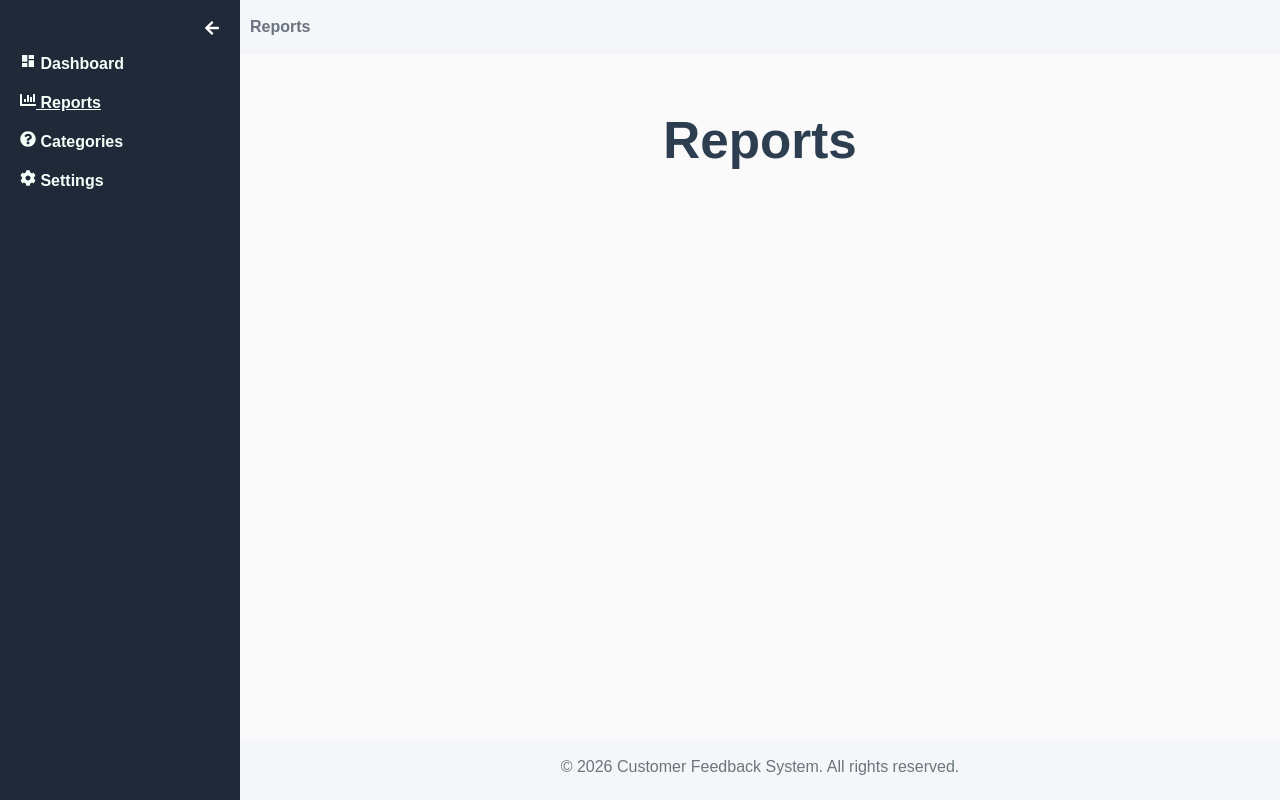
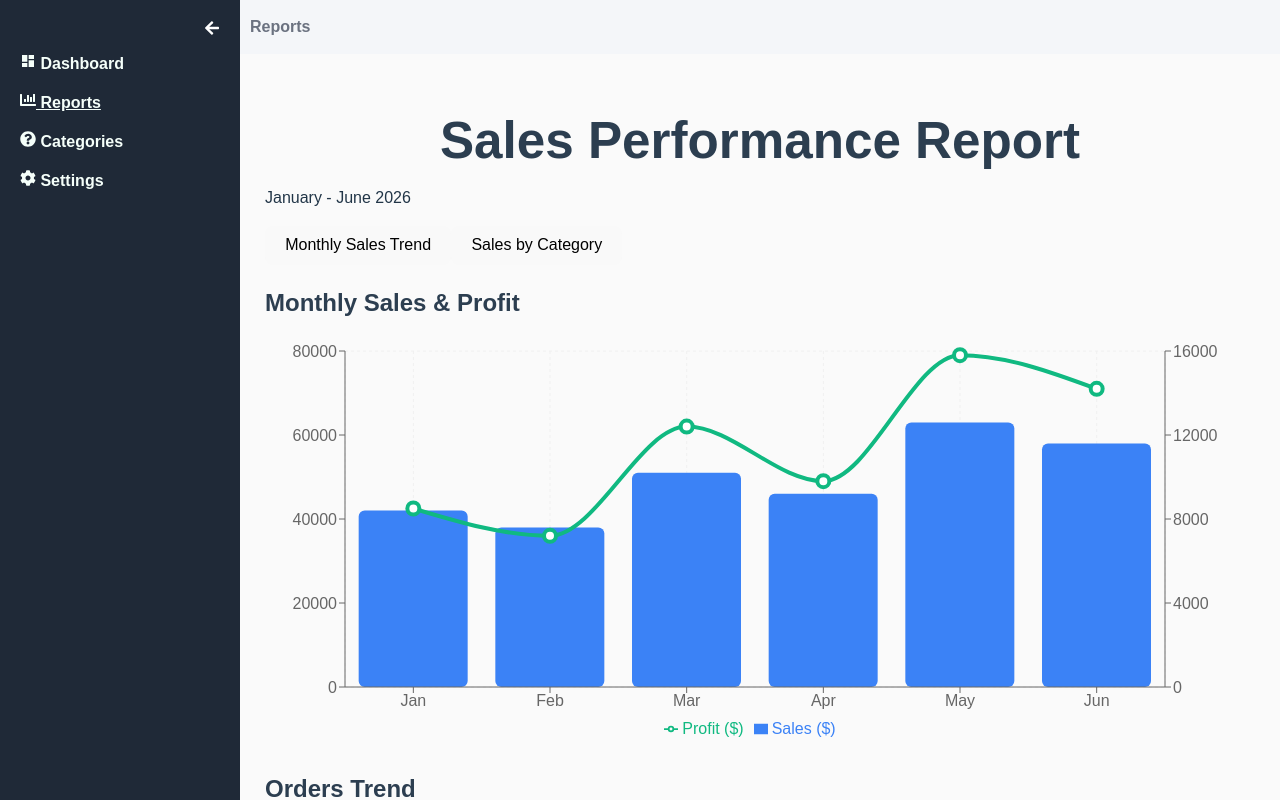
Before and after one commit to dickmacalinao/customer-feedback-web, a React (Vite) app: page /reports in a window 1280 px wide. Shown: the top 800 px of the page. Built offline with nearby package versions, Linux system fonts and the light colour scheme.

Commit message:
Added dummy report

```diff
--- a/package.json
+++ b/package.json
@@ -16,7 +16,8 @@
     "react": "^19.2.0",
     "react-dom": "^19.2.0",
     "react-icons": "^5.6.0",
-    "react-router-dom": "^7.13.1"
+    "react-router-dom": "^7.13.1",
+    "recharts": "^3.8.0"
   },
   "devDependencies": {
     "@eslint/js": "^9.39.1",
--- a/src/pages/admin/Reports.tsx
+++ b/src/pages/admin/Reports.tsx
@@ -1,3 +1,178 @@
+// src/App.tsx
+import { useState } from "react";
+import {
+  BarChart,
+  Bar,
+  LineChart,
+  Line,
+  PieChart,
+  Pie,
+  Cell,
+  XAxis,
+  YAxis,
+  CartesianGrid,
+  Tooltip,
+  Legend,
+  ResponsiveContainer,
+} from "recharts";
+
+// Sample Data - Monthly Sales Report
+const monthlyData = [
+  { month: "Jan", sales: 42000, profit: 8500, orders: 320 },
+  { month: "Feb", sales: 38000, profit: 7200, orders: 280 },
+  { month: "Mar", sales: 51000, profit: 12400, orders: 410 },
+  { month: "Apr", sales: 46000, profit: 9800, orders: 350 },
+  { month: "May", sales: 63000, profit: 15800, orders: 480 },
+  { month: "Jun", sales: 58000, profit: 14200, orders: 450 },
+];
+
+const categoryData = [
+  { name: "Electronics", value: 45, color: "#8884d8" },
+  { name: "Clothing", value: 25, color: "#82ca9d" },
+  { name: "Home & Kitchen", value: 20, color: "#ffc658" },
+  { name: "Books", value: 10, color: "#ff7300" },
+];
+
+// const COLORS = ["#8884d8", "#82ca9d", "#ffc658", "#ff7300"];
+
 export default function Reports() {
-  return <h1>Reports</h1>;
+  const [activeTab, setActiveTab] = useState<"sales" | "category">("sales");
+
+  return (
+    <div className="min-h-screen bg-gray-50 py-8 px-4">
+      <div className="max-w-6xl mx-auto">
+        <div className="text-center mb-10">
+          <h1 className="text-4xl font-bold text-gray-800 mb-2">
+            Sales Performance Report
+          </h1>
+          <p className="text-gray-600">January - June 2026</p>
+        </div>
+
+        {/* Tabs */}
+        <div className="flex justify-center mb-8 gap-4">
+          <button
+            onClick={() => setActiveTab("sales")}
+            className={`px-6 py-3 rounded-lg font-medium transition-all ${
+              activeTab === "sales"
+                ? "bg-blue-600 text-white shadow-md"
+                : "bg-white text-gray-700 hover:bg-gray-100"
+            }`}
+          >
+            Monthly Sales Trend
+          </button>
+          <button
+            onClick={() => setActiveTab("category")}
+            className={`px-6 py-3 rounded-lg font-medium transition-all ${
+              activeTab === "category"
+                ? "bg-blue-600 text-white shadow-md"
+                : "bg-white text-gray-700 hover:bg-gray-100"
+            }`}
+          >
+            Sales by Category
+          </button>
+        </div>
+
+        {/* Charts Container */}
+        <div className="grid grid-cols-1 lg:grid-cols-2 gap-8">
+          {/* Bar + Line Combined Chart */}
+          {activeTab === "sales" && (
+            <div className="lg:col-span-2 bg-white p-6 rounded-2xl shadow-sm">
+              <h2 className="text-2xl font-semibold mb-6 text-gray-800">
+                Monthly Sales & Profit
+              </h2>
+              <ResponsiveContainer width="100%" height={420}>
+                <BarChart
+                  data={monthlyData}
+                  margin={{ top: 20, right: 30, left: 20, bottom: 10 }}
+                >
+                  <CartesianGrid strokeDasharray="3 3" stroke="#f0f0f0" />
+                  <XAxis dataKey="month" tick={{ fill: "#666" }} />
+                  <YAxis yAxisId="left" tick={{ fill: "#666" }} />
+                  <YAxis
+                    yAxisId="right"
+                    orientation="right"
+                    tick={{ fill: "#666" }}
+                  />
+                  <Tooltip />
+                  <Legend />
+
+                  <Bar
+                    yAxisId="left"
+                    dataKey="sales"
+                    fill="#3b82f6"
+                    name="Sales ($)"
+                    radius={6}
+                  />
+                  <Line
+                    yAxisId="right"
+                    type="monotone"
+                    dataKey="profit"
+                    stroke="#10b981"
+                    strokeWidth={4}
+                    dot={{ r: 6 }}
+                    name="Profit ($)"
+                  />
+                </BarChart>
+              </ResponsiveContainer>
+            </div>
+          )}
+
+          {/* Pie Chart */}
+          {activeTab === "category" && (
+            <div className="bg-white p-8 rounded-2xl shadow-sm">
+              <h2 className="text-2xl font-semibold mb-6 text-gray-800 text-center">
+                Revenue by Category
+              </h2>
+              <ResponsiveContainer width="100%" height={420}>
+                <PieChart>
+                  <Pie
+                    data={categoryData}
+                    cx="50%"
+                    cy="50%"
+                    innerRadius={80}
+                    outerRadius={160}
+                    dataKey="value"
+                    label={({ name, percent }) =>
+                      `${name} ${(percent * 100).toFixed(0)}%`
+                    }
+                  >
+                    {categoryData.map((entry, index) => (
+                      <Cell key={`cell-${index}`} fill={entry.color} />
+                    ))}
+                  </Pie>
+                  <Tooltip />
+                </PieChart>
+              </ResponsiveContainer>
+            </div>
+          )}
+
+          {/* Bonus: Simple Line Chart (always visible) */}
+          <div className="bg-white p-6 rounded-2xl shadow-sm">
+            <h2 className="text-xl font-semibold mb-4 text-gray-800">
+              Orders Trend
+            </h2>
+            <ResponsiveContainer width="100%" height={300}>
+              <LineChart data={monthlyData}>
+                <CartesianGrid strokeDasharray="3 3" />
+                <XAxis dataKey="month" />
+                <YAxis />
+                <Tooltip />
+                <Line
+                  type="natural"
+                  dataKey="orders"
+                  stroke="#8b5cf6"
+                  strokeWidth={5}
+                  dot={{ fill: "#8b5cf6", r: 5 }}
+                />
+              </LineChart>
+            </ResponsiveContainer>
+          </div>
+        </div>
+
+        <div className="text-center text-gray-500 text-sm mt-12">
+          Built with React + Recharts • Simple & Responsive
+        </div>
+      </div>
+    </div>
+  );
 }
```
Also changed, not shown: 1 other file (tests, documents, lock files or other folders).
